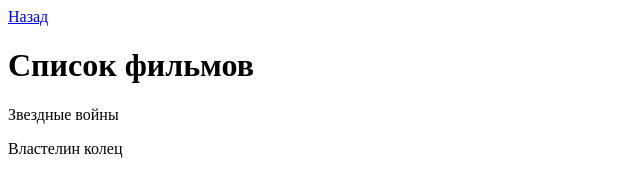
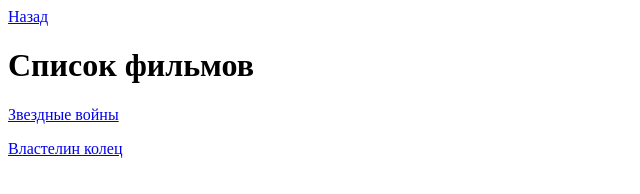
Before and after one commit to DmitrySul/Hello-mom, a plain HTML site: page movies.html in a window 1280 px wide. Shown: the whole page, without its empty margins (0-640 px from the left). Drawn offline with Linux system fonts and the light colour scheme.

Commit message:
Add files via upload

```diff
--- a/movies.html
+++ b/movies.html
@@ -5,9 +5,13 @@
     <title>Список фильмов</title>
 </head>
 <body>
-    <a href="/">Назад</a>
+    <a href="index.html">Назад</a>
     <h1>Список фильмов</h1>
-    <p>Звездные войны</p>
-    <p>Властелин колец</p>
+    <p>
+        <a href="https://ru.wikipedia.org/wiki/%D0%97%D0%B2%D1%91%D0%B7%D0%B4%D0%BD%D1%8B%D0%B5_%D0%B2%D0%BE%D0%B9%D0%BD%D1%8B">Звездные войны</a>
+    </p>
+    <p>
+        <a href="https://ru.wikipedia.org/wiki/%D0%92%D0%BB%D0%B0%D1%81%D1%82%D0%B5%D0%BB%D0%B8%D0%BD_%D0%BA%D0%BE%D0%BB%D0%B5%D1%86_(%D0%BA%D0%B8%D0%BD%D0%BE%D1%82%D1%80%D0%B8%D0%BB%D0%BE%D0%B3%D0%B8%D1%8F)">Властелин колец</a>
+    </p>
 </body>
 </html>
```
